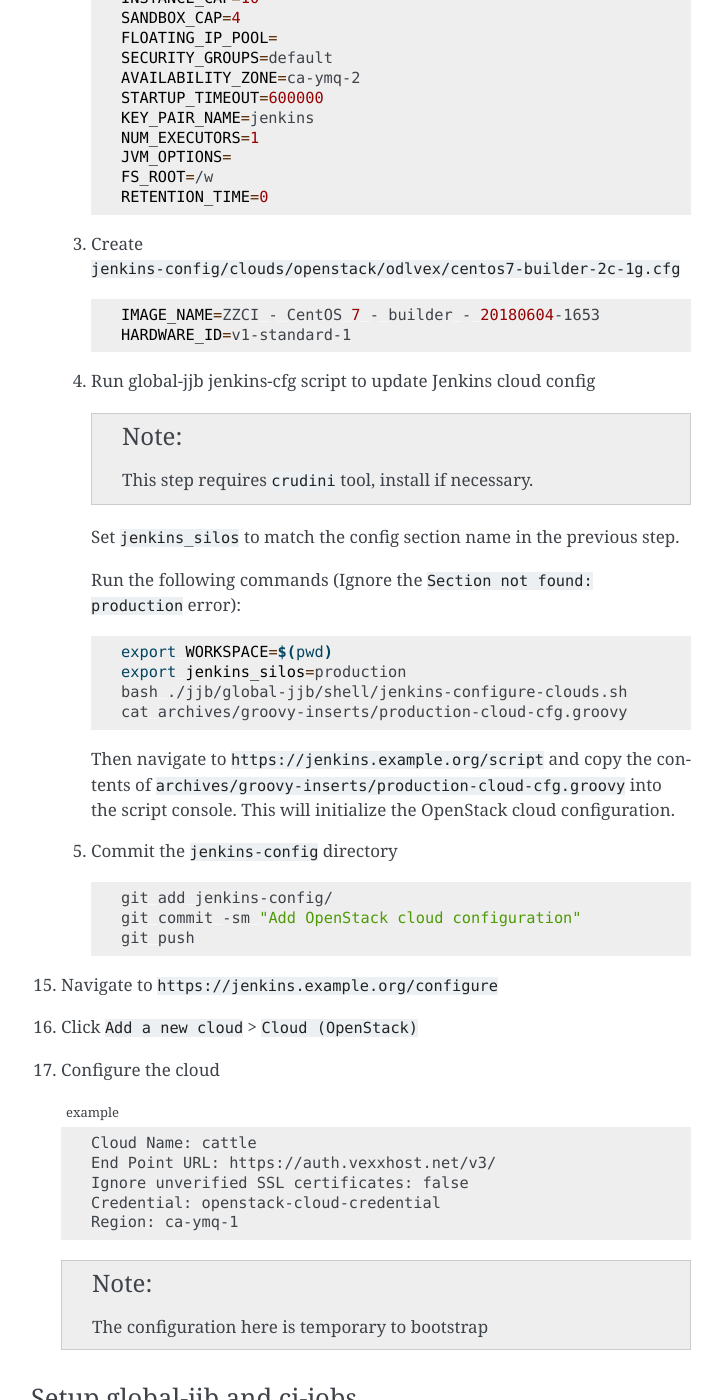
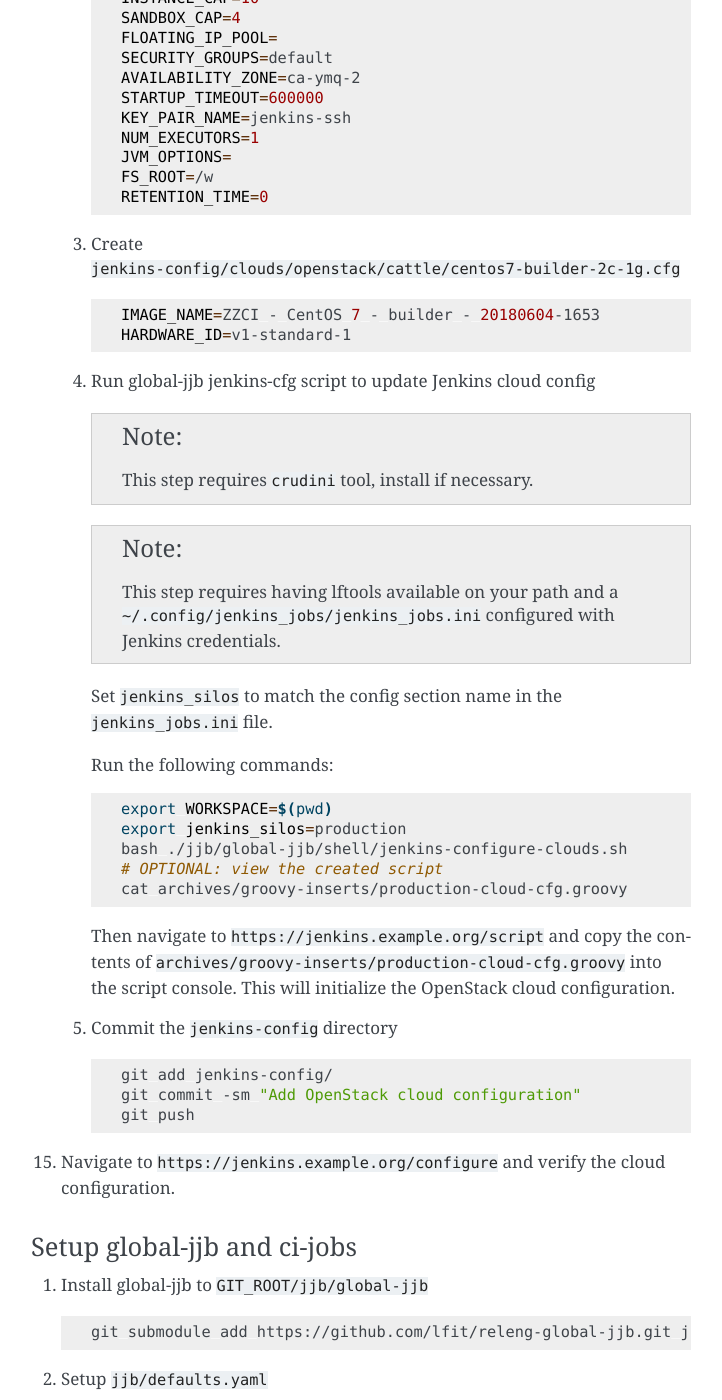
Before and after one commit to lfit/releng-docs, a Sphinx documentation site: the page built from docs/infra/bootstrap.rst, in a window 1280 px wide and 1400 px high, scrolled down 6296 px. Shown: the whole window, without its empty margins (389-1111 px from the left). Built offline with Sphinx 7.4.7, drawn with Linux system fonts in a browser that asks for light colours; the version number could not be read and is left out.

Commit message:
Update environment bootstrapping documents
With automatic cloud configuration now working well, the documents need
to be cleaned up to not have references to non-existent document
sections!

Additionally, fix tiny errors in the directions

Change-Id: I3e32ca782ad0e05dde5519c1da01112a12a347a2
Signed-off-by: Andrew Grimberg <agrimberg@linuxfoundation.org>

```diff
--- a/docs/infra/bootstrap.rst
+++ b/docs/infra/bootstrap.rst
@@ -218,7 +218,7 @@
 
    #. Navigate to ``https://openstack-cloud.example.org/project/key_pairs``
    #. Import the contents of ``/tmp/jenkins.pub`` into the OpenStack cloud
-      provider account with the keypair name ``jenkins``
+      provider account with the keypair name ``jenkins-ssh``
 
 #. Navigate to ``https://jenkins.example.org/configfiles/selectProvider``
 #. Create a ``OpenStack User Data`` file with the following specs:
@@ -276,13 +276,13 @@
          SECURITY_GROUPS=default
          AVAILABILITY_ZONE=ca-ymq-2
          STARTUP_TIMEOUT=600000
-         KEY_PAIR_NAME=jenkins
+         KEY_PAIR_NAME=jenkins-ssh
          NUM_EXECUTORS=1
          JVM_OPTIONS=
          FS_ROOT=/w
          RETENTION_TIME=0
 
-   #. Create ``jenkins-config/clouds/openstack/odlvex/centos7-builder-2c-1g.cfg``
+   #. Create ``jenkins-config/clouds/openstack/cattle/centos7-builder-2c-1g.cfg``
 
       .. code-block:: bash
 
@@ -295,17 +295,23 @@
 
          This step requires ``crudini`` tool, install if necessary.
 
+      .. note::
+
+         This step requires having lftools available on your path and a
+         ``~/.config/jenkins_jobs/jenkins_jobs.ini`` configured with Jenkins
+         credentials.
+
       Set ``jenkins_silos`` to match the config section name in the
-      previous step.
+      ``jenkins_jobs.ini`` file.
 
-      Run the following commands (Ignore the ``Section not found: production``
-      error):
+      Run the following commands:
 
       .. code-block:: bash
 
          export WORKSPACE=$(pwd)
          export jenkins_silos=production
          bash ./jjb/global-jjb/shell/jenkins-configure-clouds.sh
+         # OPTIONAL: view the created script
          cat archives/groovy-inserts/production-cloud-cfg.groovy
 
       Then navigate to
@@ -322,22 +328,8 @@
          git commit -sm "Add OpenStack cloud configuration"
          git push
 
-#. Navigate to ``https://jenkins.example.org/configure``
-#. Click ``Add a new cloud`` > ``Cloud (OpenStack)``
-#. Configure the cloud
-
-   .. code-block:: none
-      :caption: example
-
-      Cloud Name: cattle
-      End Point URL: https://auth.vexxhost.net/v3/
-      Ignore unverified SSL certificates: false
-      Credential: openstack-cloud-credential
-      Region: ca-ymq-1
-
-   .. note::
-
-      The configuration here is temporary to bootstrap
+#. Navigate to ``https://jenkins.example.org/configure`` and verify the cloud
+   configuration.
 
 .. _infra-bootstrap-global-jjb:
 
```
